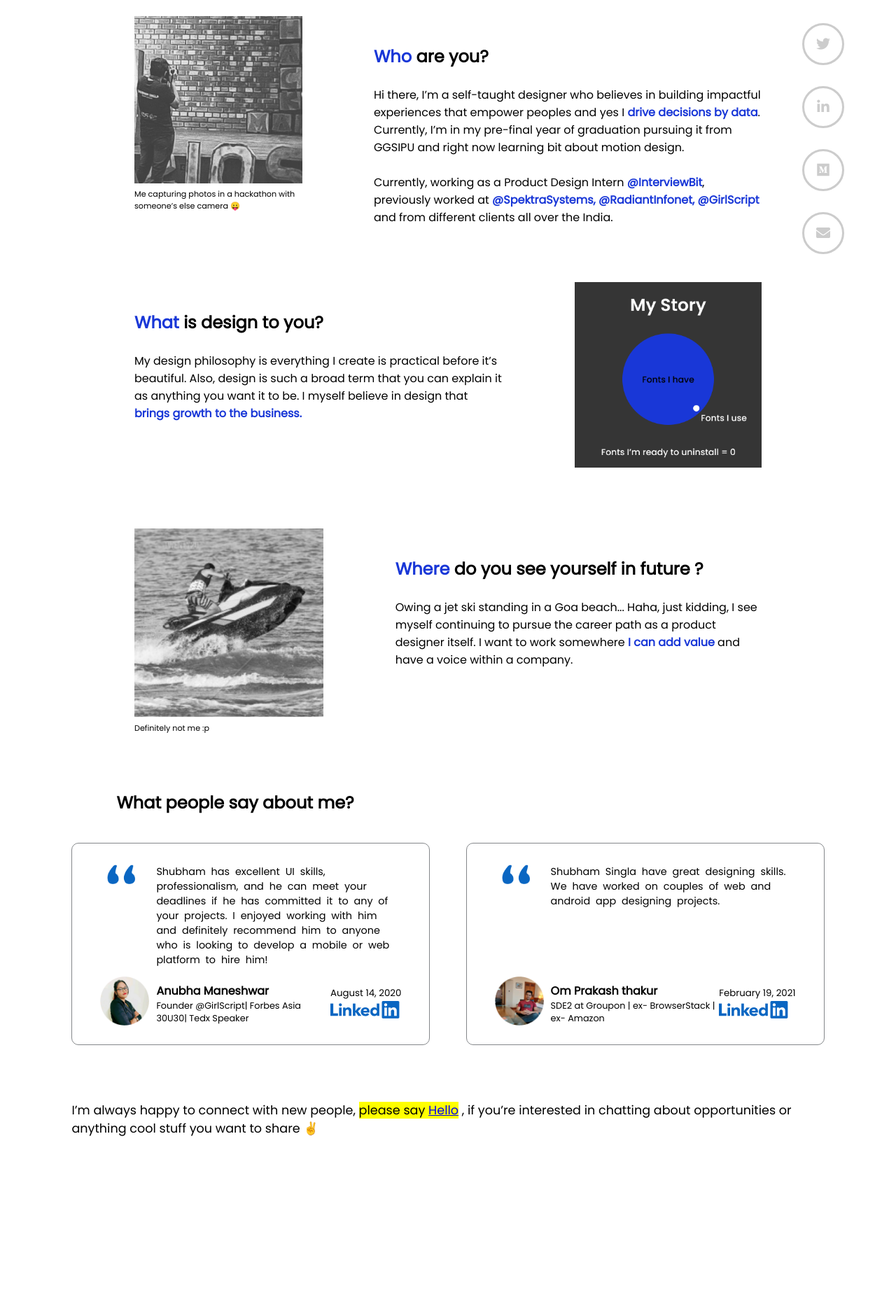
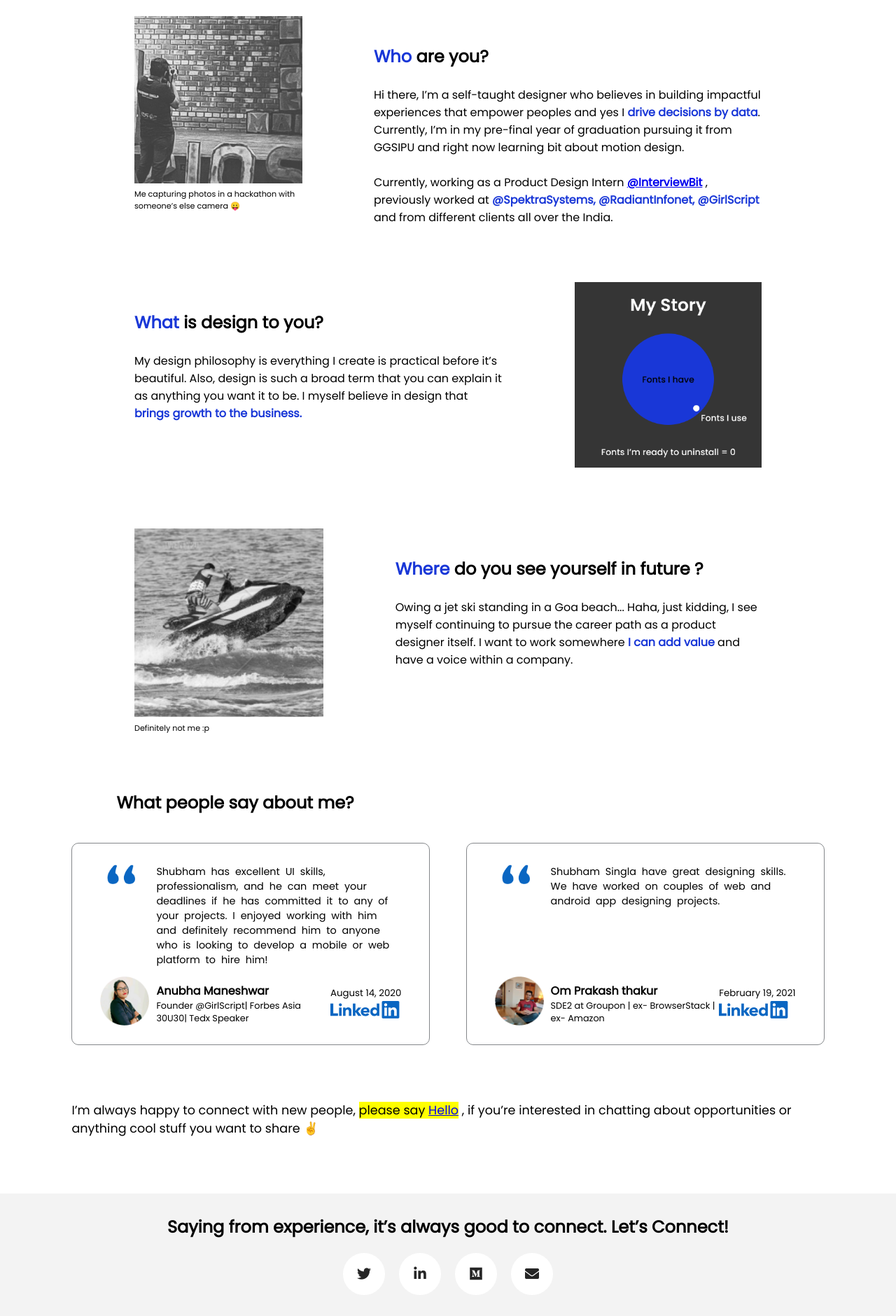
Before and after one commit to shubhamsingla807/portfolio, a plain HTML site: page about.html in a window 1280 px wide. Shown: the part 97-1977 px from the top of the page at 70% size. Before the commit the page ends 1802 px from the top, so only its background shows below. Drawn offline with Linux system fonts and the light colour scheme; a web font is replaced by a local one.

Commit message:
footer in about and playground updated

```diff
--- a/about.html
+++ b/about.html
@@ -26,31 +26,12 @@
 					<div><span class="name">Shubham Singla</span></div>
 				</div>
 				<div class="right-section">
-					<div>Work</div>
-					<div>About Me</div>
-					<div>Playground</div>
+					<div><a href="./">Work</a></div>
+					<div><a href="./about.html">About Me</a></div>
+					<div><a href="./playground.html"> Playground</a></div>
 				</div>
 			</div>
 		</header>
-
-		<div class="social">
-			<div class="icons">
-				<ul>
-					<li>
-						<a href="#"><i class="fab fa-twitter icon"></i></a>
-					</li>
-					<li>
-						<a href="#"><i class="fab fa-linkedin-in icon"></i></a>
-					</li>
-					<li>
-						<a href="#"><i class="fab fa-medium icon"></i></a>
-					</li>
-					<li>
-						<a href="#"><i class="fas fa-envelope icon"></i></a>
-					</li>
-				</ul>
-			</div>
-		</div>
 
 		<main>
 			<div class="section1">
@@ -79,8 +60,13 @@
 					<br />
 					<p>
 						Currently, working as a Product Design Intern
-						<span class="blue">@InterviewBit</span>, previously
-						worked at
+						<span class="blue"
+							><a
+								target="_blank"
+								href="https://www.interviewbit.com/"
+								>@InterviewBit</a
+							> </span
+						>, previously worked at
 						<span class="blue"
 							>@SpektraSystems, @RadiantInfonet, @GirlScript</span
 						>
@@ -228,12 +214,58 @@
 				<p class="bottom-gret">
 					I’m always happy to connect with new people,
 					<span class="yellow-block"
-						>please say <a href="/">Hello</a></span
+						>please say
+						<a
+							target="_blank"
+							href="mailto:Shubhamsingla807@gmail.com"
+							>Hello</a
+						></span
 					>
 					, if you’re interested in chatting about opportunities or
 					anything cool stuff you want to share ✌
 				</p>
 			</div>
 		</main>
+		<footer>
+			<h2>
+				Saying from experience, it’s always good to connect. Let’s
+				Connect!
+			</h2>
+
+			<div class="social">
+				<div class="icons">
+					<ul>
+						<li>
+							<a
+								target="_blank"
+								href="https://twitter.com/shubham_807"
+								><i class="fab fa-twitter icon"></i
+							></a>
+						</li>
+						<li>
+							<a
+								target="_blank"
+								href="https://www.instagram.com/digital__shubham/"
+								><i class="fab fa-linkedin-in icon"></i
+							></a>
+						</li>
+						<li>
+							<a
+								target="_blank"
+								href="https://shubhamsingla807.medium.com/"
+								><i class="fab fa-medium icon"></i
+							></a>
+						</li>
+						<li>
+							<a
+								target="_blank"
+								href="mailto:Shubhamsingla807@gmail.com"
+								><i class="fas fa-envelope icon"></i
+							></a>
+						</li>
+					</ul>
+				</div>
+			</div>
+		</footer>
 	</body>
 </html>
--- a/css/about.css
+++ b/css/about.css
@@ -68,6 +68,11 @@ header {
 .right-section div {
 	font-family: "Poppins", sans-serif;
 	margin-right: 30px;
+}
+
+.right-section a {
+	text-decoration: none;
+	color: black;
 }
 
 /* ---------- section 1 ------------ */
@@ -176,19 +181,29 @@ header {
 	font-size: 1.1rem;
 }
 
-/*  ------------ social ---------- */
-.social {
-	position: fixed;
-	right: 5vw;
-	top: 100px;
+/* ------------ footer -------------- */
+footer {
+	background-color: #f3f3f3;
+	padding: 30px 15vw;
+	text-align: center;
 }
 
-.social ul li {
-	list-style: none;
-	margin-top: 30px;
+.social {
+	display: flex;
+	justify-content: center;
+	align-items: center;
+	margin-top: 20px;
 }
 
-.social ul li a {
+footer ul {
+	display: flex;
+}
+
+footer ul li {
+	list-style: none;
+}
+
+footer ul li a {
 	width: 60px;
 	height: 60px;
 	background-color: #fff;
@@ -202,25 +217,25 @@ header {
 	border-radius: 50%;
 	position: relative;
 	overflow: hidden;
-	border: 3px solid #ccc;
+	border: 3px solid #fff;
 	z-index: 1;
 	text-decoration: none;
 }
 
-.social ul li a .icon {
+footer ul li a .icon {
 	position: relative;
-	color: #ccc;
+	color: #262626;
 	transition: 0.5s;
 	z-index: 3;
 	font-size: 20px;
 }
 
-.social ul li a:hover .icon {
+footer ul li a:hover .icon {
 	color: #fff;
 	transform: rotateY(360deg);
 }
 
-.social ul li a:before {
+footer ul li a:before {
 	content: "";
 	position: absolute;
 	top: 100%;
@@ -232,20 +247,30 @@ header {
 	z-index: 2;
 }
 
-.social ul li a:hover:before {
+footer ul li a:hover:before {
 	top: 0;
 }
 
-.social ul li:nth-child(1) a:before {
+footer ul li:nth-child(1) a:before {
 	background: #55acee;
 }
 
-.social ul li:nth-child(2) a:before {
+footer ul li:nth-child(2) a:before {
 	background: #0077b5;
 }
 
-.social ul li:nth-child(3) a:before {
+footer ul li:nth-child(3) a:before {
 	background: #dd4b39;
+}
+
+.mail {
+	flex: 1;
+	text-align: center;
+}
+
+.blue1:hover {
+	background-color: #1937d7;
+	transition: 0.2s;
 }
 
 @media screen and (max-width: 800px) {
@@ -303,32 +328,4 @@ header {
 	.right-section div {
 		margin-right: 15px;
 	}
-
-	/* social */
-
-	.social {
-		right: 2vw;
-	}
-
-	.social ul li a {
-		width: 40px;
-		height: 40px;
-		border: none;
-	}
-
-	.social ul li a .icon {
-		color: white;
-	}
-
-	.social ul li:nth-child(1) a {
-		background: #55acee;
-	}
-
-	.social ul li:nth-child(2) a {
-		background: #0077b5;
-	}
-
-	.social ul li:nth-child(3) a {
-		background: #dd4b39;
-	}
 }
--- a/css/playground.css
+++ b/css/playground.css
@@ -73,6 +73,11 @@ header {
 .right-section div {
 	font-family: "Poppins", sans-serif;
 	margin-right: 30px;
+}
+
+.right-section a {
+	text-decoration: none;
+	color: black;
 }
 
 /* main */
@@ -192,20 +197,29 @@ header {
 	text-align: left;
 }
 
-/* --------- social -------- */
-/*  ------------ social ---------- */
-.social {
-	position: fixed;
-	right: 5vw;
-	top: 100px;
+/* ------------ footer -------------- */
+footer {
+	background-color: #f3f3f3;
+	padding: 30px 15vw;
+	text-align: center;
 }
 
-.social ul li {
-	list-style: none;
-	margin-top: 30px;
+.social {
+	display: flex;
+	justify-content: center;
+	align-items: center;
+	margin-top: 20px;
 }
 
-.social ul li a {
+footer ul {
+	display: flex;
+}
+
+footer ul li {
+	list-style: none;
+}
+
+footer ul li a {
 	width: 60px;
 	height: 60px;
 	background-color: #fff;
@@ -219,25 +233,25 @@ header {
 	border-radius: 50%;
 	position: relative;
 	overflow: hidden;
-	border: 3px solid #ccc;
+	border: 3px solid #fff;
 	z-index: 1;
 	text-decoration: none;
 }
 
-.social ul li a .icon {
+footer ul li a .icon {
 	position: relative;
-	color: #ccc;
+	color: #262626;
 	transition: 0.5s;
 	z-index: 3;
 	font-size: 20px;
 }
 
-.social ul li a:hover .icon {
+footer ul li a:hover .icon {
 	color: #fff;
 	transform: rotateY(360deg);
 }
 
-.social ul li a:before {
+footer ul li a:before {
 	content: "";
 	position: absolute;
 	top: 100%;
@@ -249,20 +263,30 @@ header {
 	z-index: 2;
 }
 
-.social ul li a:hover:before {
+footer ul li a:hover:before {
 	top: 0;
 }
 
-.social ul li:nth-child(1) a:before {
+footer ul li:nth-child(1) a:before {
 	background: #55acee;
 }
 
-.social ul li:nth-child(2) a:before {
+footer ul li:nth-child(2) a:before {
 	background: #0077b5;
 }
 
-.social ul li:nth-child(3) a:before {
+footer ul li:nth-child(3) a:before {
 	background: #dd4b39;
+}
+
+.mail {
+	flex: 1;
+	text-align: center;
+}
+
+.blue1:hover {
+	background-color: #1937d7;
+	transition: 0.2s;
 }
 
 @media screen and (max-width: 800px) {
@@ -291,6 +315,7 @@ header {
 
 	.video-container video {
 		width: 100%;
+		height: auto;
 	}
 
 	.margin15-40 {
```
Also changed, not shown: css/project1.css (+0 -69 lines), playground.html (+44 -22 lines), project1.html (+0 -6 lines).
